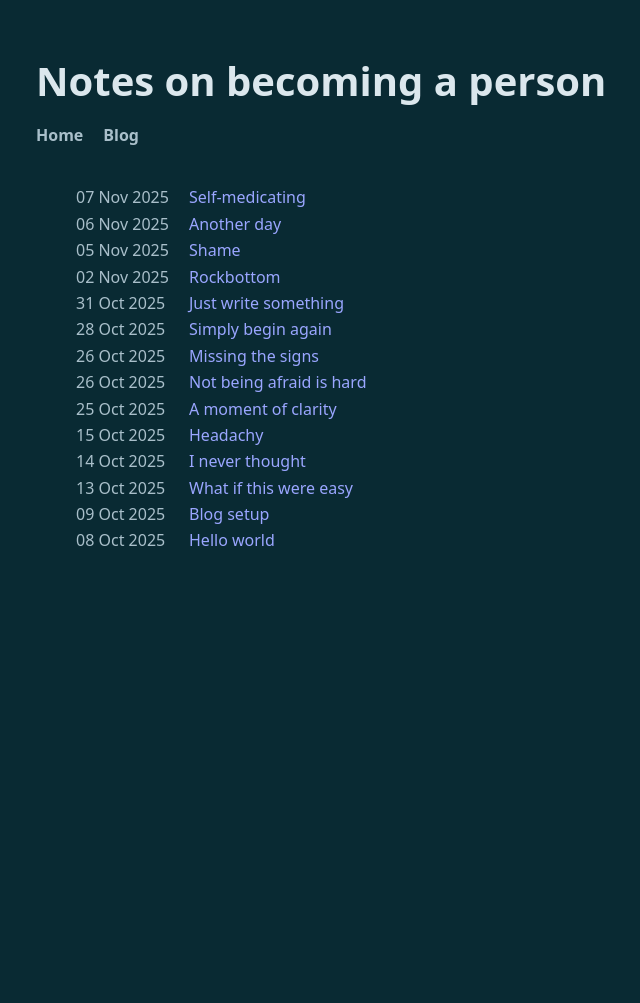
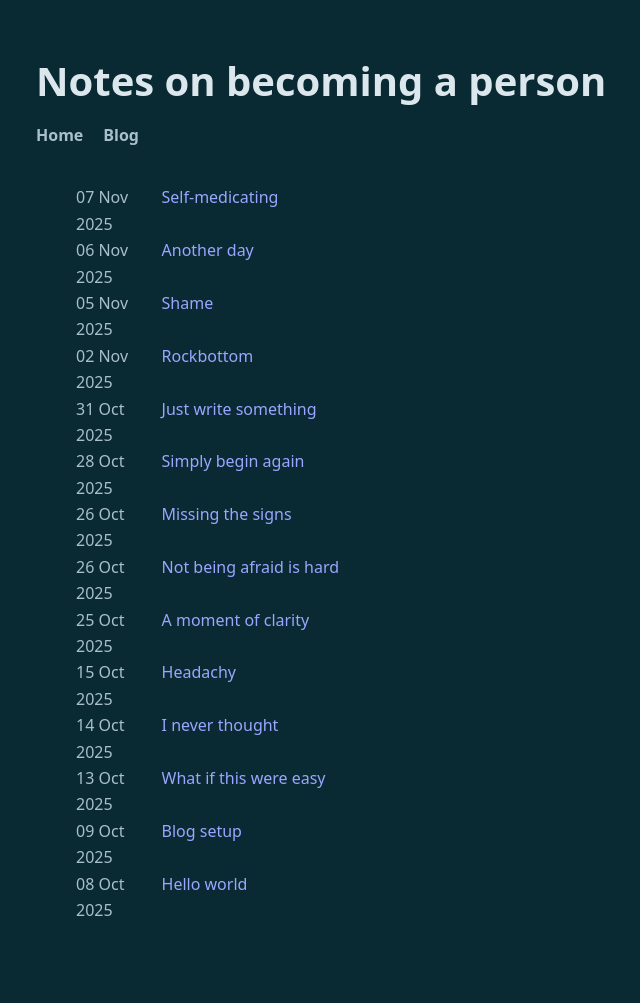
Before and after one commit to meetthefamilyinberlin/writing, a Jekyll site: the page built from blog/index.html, in a window 1280 px wide. Shown: the whole page, without its empty margins (256-896 px from the left). Built offline with Jekyll 4.4.1, drawn with Linux system fonts in a browser that asks for light colours; before the commit the page ends 900 px from its top, so only the background shows below that.

Commit message:
Layout tweak

```diff
--- a/assets/styles.css
+++ b/assets/styles.css
@@ -112,7 +112,7 @@ pre {
 /* column-gap determines space between date and title on blog page */
 main li:has(> time) {
     display: grid;
-    grid-template-columns: 12ch 1fr;
+    grid-template-columns: 9ch 1fr;
     column-gap: 0.2rem;
     align-items: baseline;
   }
```
